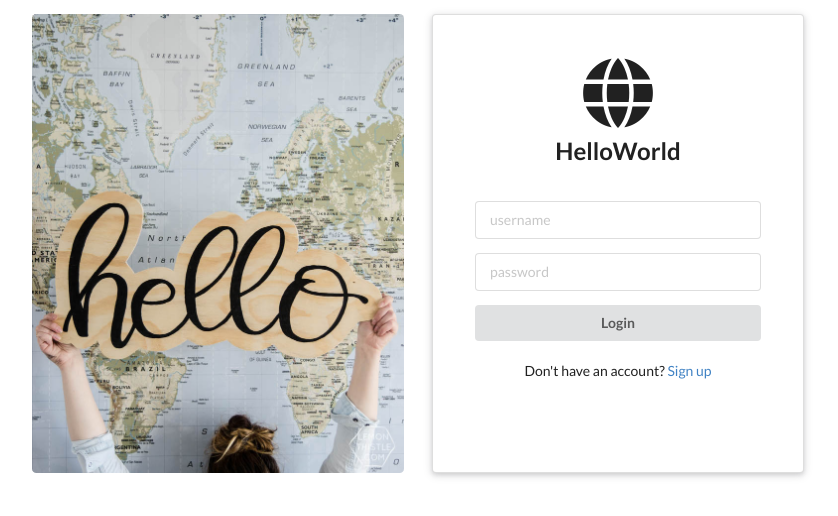
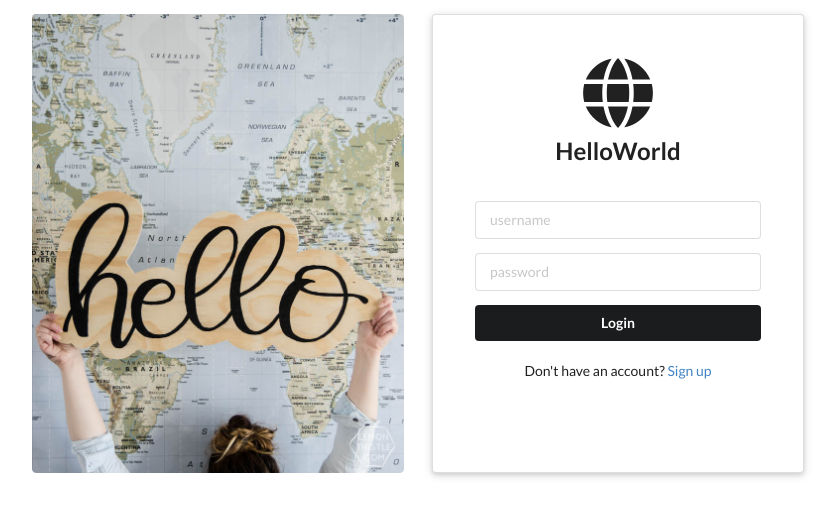
Before and after one commit to kapham2/travel-app-frontend, a React (Create React App) app: page / in a window 1280 px wide. Shown: the top 516 px of the page, without its empty margins (222-1060 px from the left). Built offline with nearby package versions, Linux system fonts and the light colour scheme.

Commit message:
change login button color

```diff
--- a/src/components/LoginForm.js
+++ b/src/components/LoginForm.js
@@ -135,7 +135,7 @@
                     <div className="field">
                         <input type="password" name="password" placeholder="password" />
                     </div>
-                    <button className="fluid ui button" type="submit">{ this.state.loginForm ? 'Login' : 'Sign up' }</button>
+                    <button className="fluid ui black button" type="submit">{ this.state.loginForm ? 'Login' : 'Sign up' }</button>
                 </form>
                 <br/>
                 {
```
